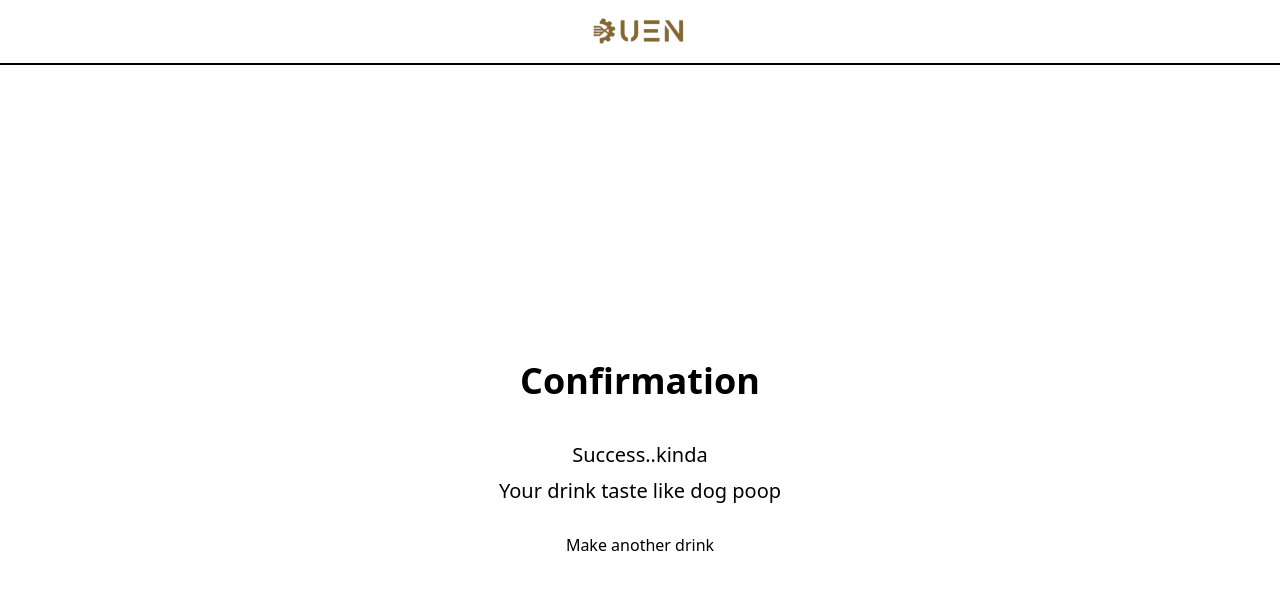
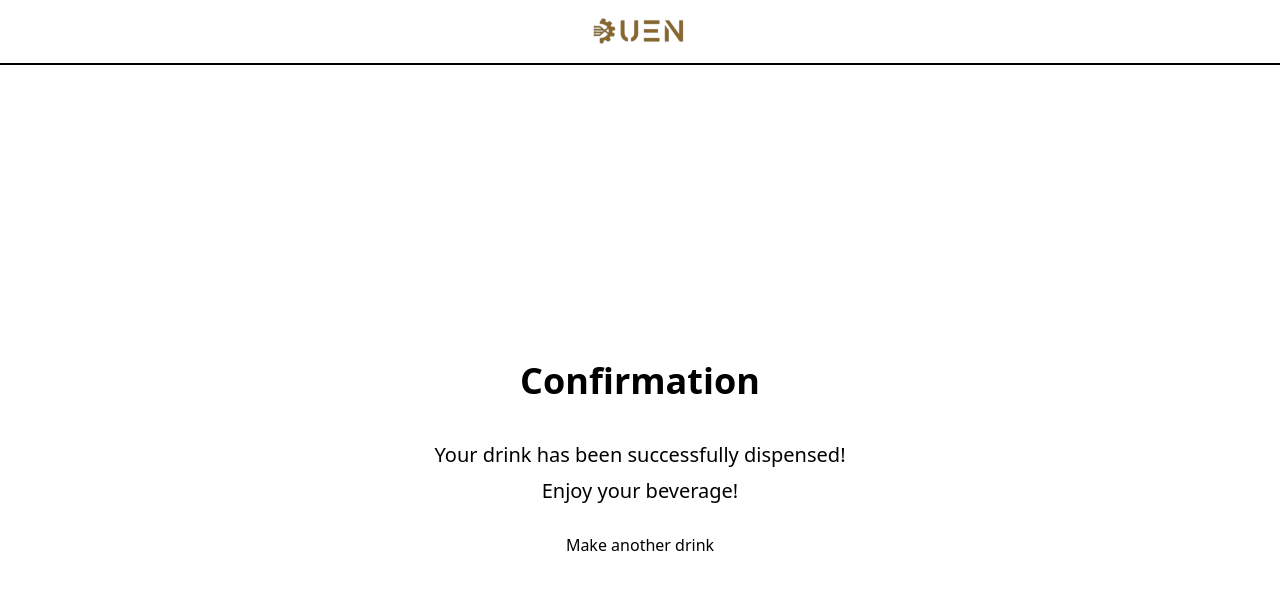
Before and after one commit to EtienneRousseau1/DrinkDispenser, a React (Create React App) app in the folder frontend/: page /confirmation in a window 1280 px wide. Shown: the top 590 px of the page. Built offline with nearby package versions, Linux system fonts and the light colour scheme.

Commit message:
Updated confirmation page

```diff
--- a/frontend/src/Pages/Confirmation.tsx
+++ b/frontend/src/Pages/Confirmation.tsx
@@ -14,8 +14,8 @@ const Confirmation: React.FC = () => {
   return (
     <div className="flex flex-col items-center justify-center h-full">
       <h2 className="text-4xl font-bold text-center mb-8">Confirmation</h2>
-      <p className="text-xl text-center mt-2">Success..kinda</p>
-      <p className="text-xl text-center mt-2">Your drink taste like dog poop</p>
+      <p className="text-xl text-center mt-2">Your drink has been successfully dispensed!</p>
+      <p className="text-xl text-center mt-2">Enjoy your beverage!</p>
       <button
         onClick={handleNavigate}
         className="mt-4 px-6 py-3 bg-blue-500 text-white rounded hover:bg-blue-600"
```
